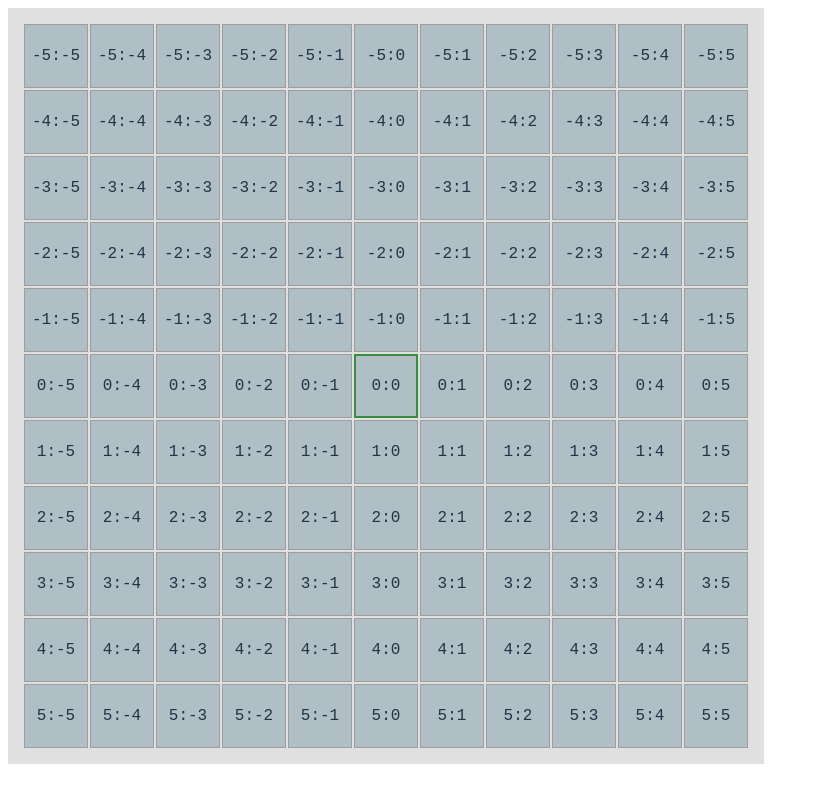
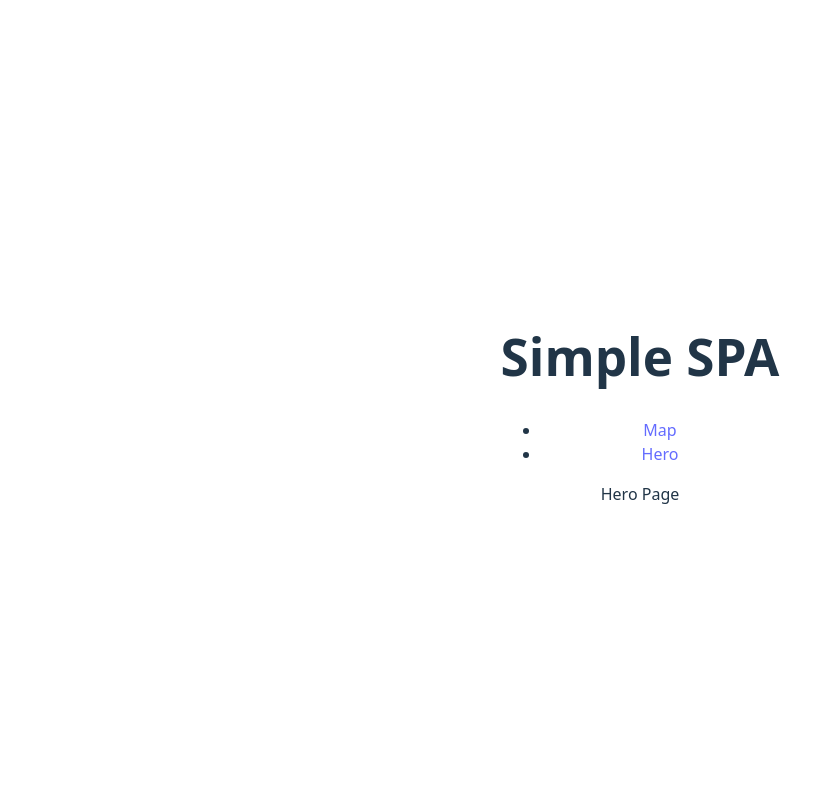
Before and after one commit to trudoholic/alpha-cen-ts, a React (Vite) app: page /hero in a window 1280 px wide. Shown: the whole page, without its empty margins (0-835 px from the left). Built offline with nearby package versions, Linux system fonts and the light colour scheme.

Commit message:
BrowserRouter

```diff
--- a/package.json
+++ b/package.json
@@ -11,7 +11,8 @@
   },
   "dependencies": {
     "react": "^19.0.0",
-    "react-dom": "^19.0.0"
+    "react-dom": "^19.0.0",
+    "react-router-dom": "^7.6.2"
   },
   "devDependencies": {
     "@eslint/js": "^9.22.0",
--- a/src/components/Main.tsx
+++ b/src/components/Main.tsx
@@ -1,32 +1,32 @@
-import useGame from "../hooks/useGame"
-import WorldMap from "./world/WorldMap"
+import {
+  BrowserRouter,
+  NavLink,
+  Route,
+  Routes,
+} from "react-router-dom"
+
+import MapPage from "../pages/MapPage"
+import HeroPage from "../pages/HeroPage"
 
 const Main = () => {
-  const {
-    count,
-    incCount,
-    decCount,
-  } = useGame()
-
-  const flexStyle = {display: "flex", gap: "1rem", justifyContent: "center"}
-
   return (
-    <>
-      <WorldMap/>
-      <div>
-        <div style={flexStyle}>
-          <button onClick={() => incCount(1)}>
-            +
-          </button>
-          <button onClick={() => decCount(1)}>
-            -
-          </button>
-        </div>
-        <p>TEST PULL</p>
-        <p>Lorem Ipsum Test</p>
-        <p>count is {count}</p>
-      </div>
-    </>
+    <BrowserRouter>
+      <>
+        <h1>Simple SPA</h1>
+        <nav>
+          <ul>
+            <li><NavLink to="/">Map</NavLink></li>
+            <li><NavLink to="/hero">Hero</NavLink></li>
+          </ul>
+        </nav>
+        <main>
+          <Routes>
+            <Route path="/" element={<MapPage />}/>
+            <Route path="/hero" element={<HeroPage />}/>
+          </Routes>
+        </main>
+      </>
+    </BrowserRouter>
   )
 }
 
--- /dev/null
+++ b/src/pages/HeroPage.tsx
@@ -0,0 +1,17 @@
+// import useGame from "../hooks/useGame"
+
+const HeroPage = () => {
+  // const {
+  //   count,
+  //   incCount,
+  //   decCount,
+  // } = useGame()
+
+  return (
+    <>
+      <div>Hero Page</div>
+    </>
+  )
+}
+
+export default HeroPage
--- /dev/null
+++ b/src/pages/MapPage.tsx
@@ -0,0 +1,33 @@
+import useGame from "../hooks/useGame"
+import WorldMap from "../components/world/WorldMap"
+
+const MapPage = () => {
+  const {
+    count,
+    incCount,
+    decCount,
+  } = useGame()
+
+  const flexStyle = {display: "flex", gap: "1rem", justifyContent: "center"}
+
+  return (
+    <>
+      <WorldMap/>
+      <div>
+        <div style={flexStyle}>
+          <button onClick={() => incCount(1)}>
+            +
+          </button>
+          <button onClick={() => decCount(1)}>
+            -
+          </button>
+        </div>
+        <p>TEST PULL</p>
+        <p>Lorem Ipsum Test</p>
+        <p>count is {count}</p>
+      </div>
+    </>
+  )
+}
+
+export default MapPage
```
Also changed, not shown: 1 other file (tests, documents, lock files or other folders).
